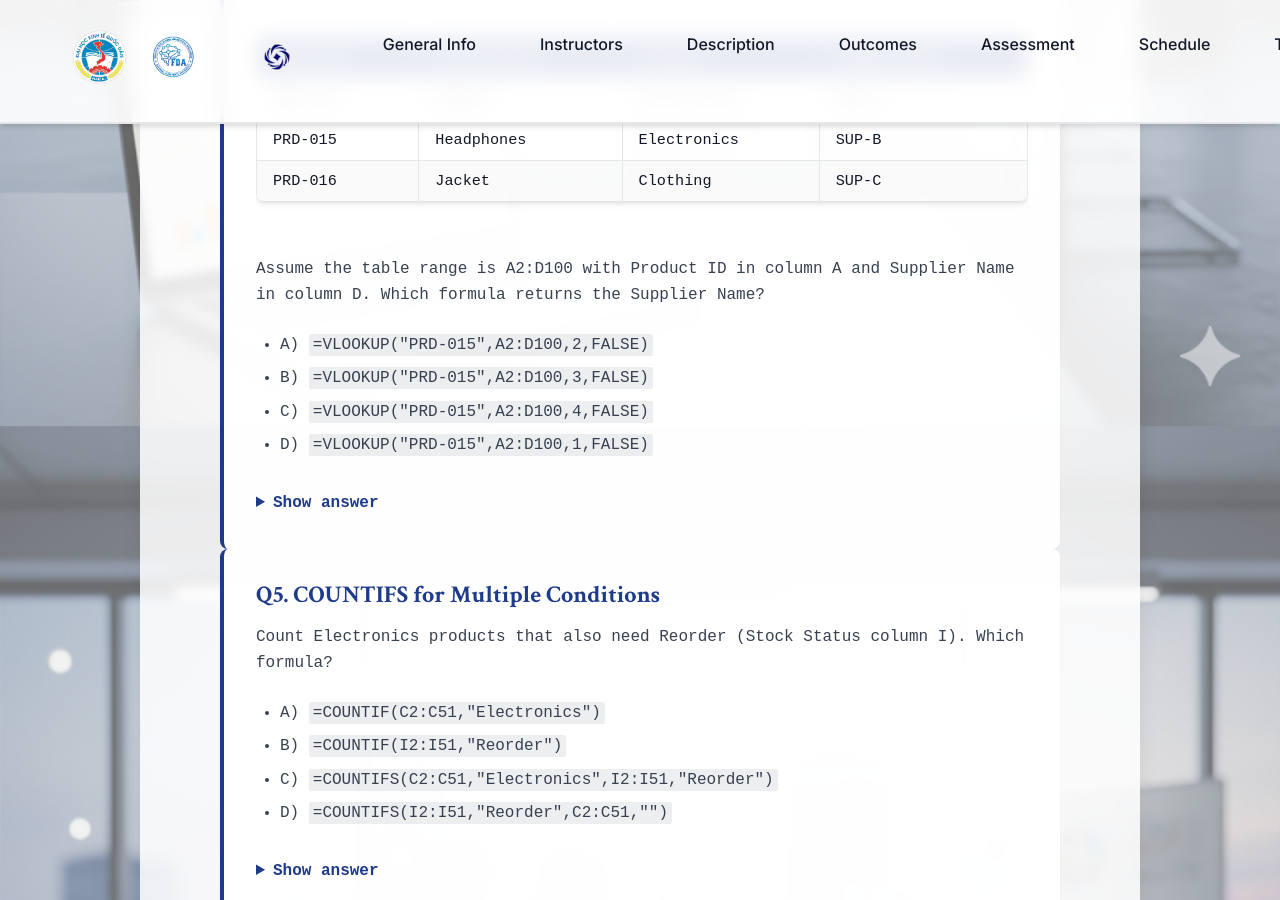
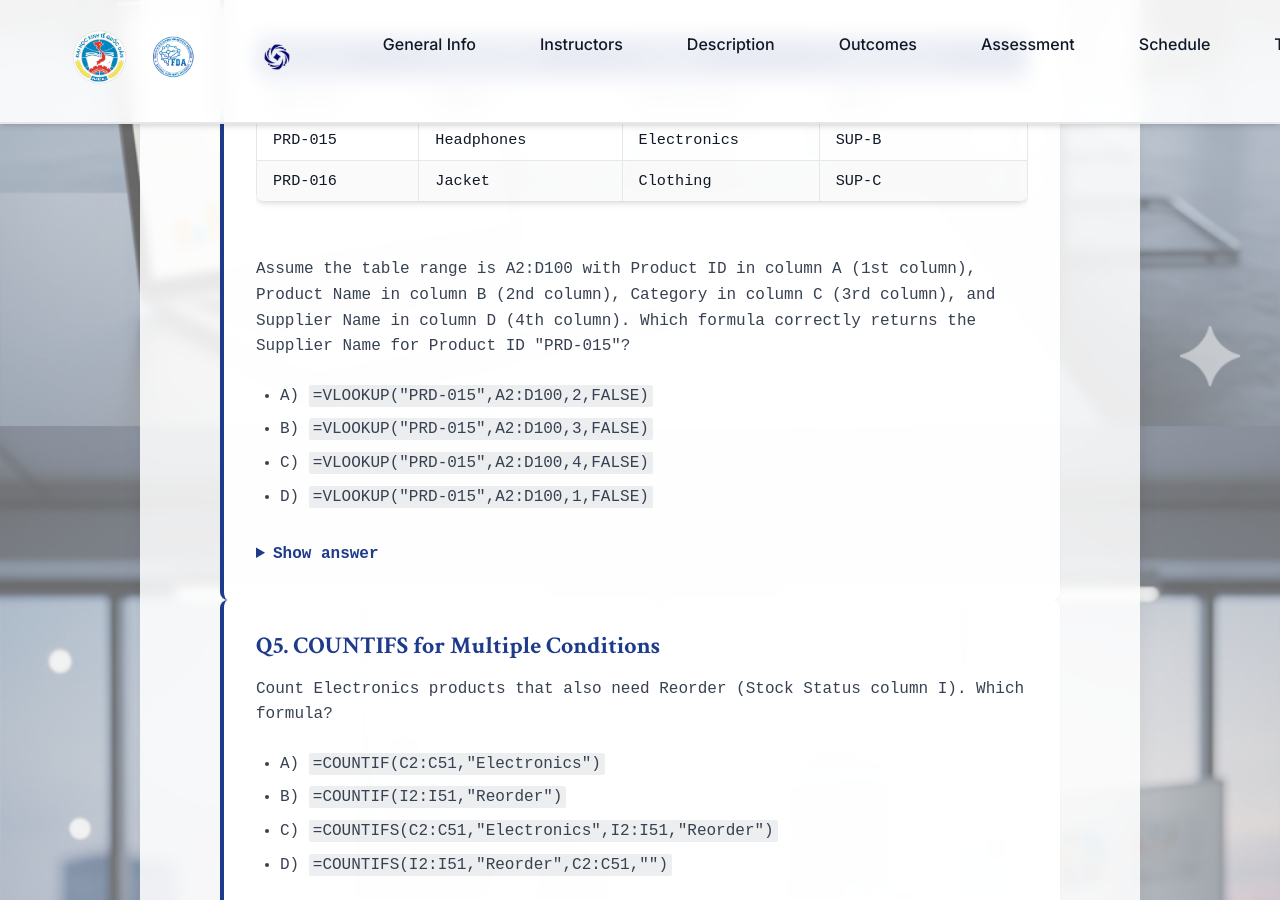
Before and after one commit to nghianguyen7171/excel_course, a Jekyll site: the page built from quiz/week1.md, in a window 1280 px wide and 900 px high, scrolled down 2134 px. Built offline with Jekyll 4.4.1, drawn with Linux system fonts in a browser that asks for light colours.

Commit message:
Clarify Q4 VLOOKUP question with explicit column mapping

```diff
--- a/quiz/week1.md
+++ b/quiz/week1.md
@@ -79,7 +79,7 @@ layout: default
           </tbody>
         </table>
       </div>
-      <p>Assume the table range is <code>A2:D100</code> with Product ID in column A and Supplier Name in column D. Which formula returns the Supplier Name?</p>
+      <p>Assume the table range is <code>A2:D100</code> with Product ID in column A (1st column), Product Name in column B (2nd column), Category in column C (3rd column), and Supplier Name in column D (4th column). Which formula correctly returns the Supplier Name for Product ID "PRD-015"?</p>
       <ul class="quiz-options">
         <li>A) <code>=VLOOKUP("PRD-015",A2:D100,2,FALSE)</code></li>
         <li>B) <code>=VLOOKUP("PRD-015",A2:D100,3,FALSE)</code></li>
```
